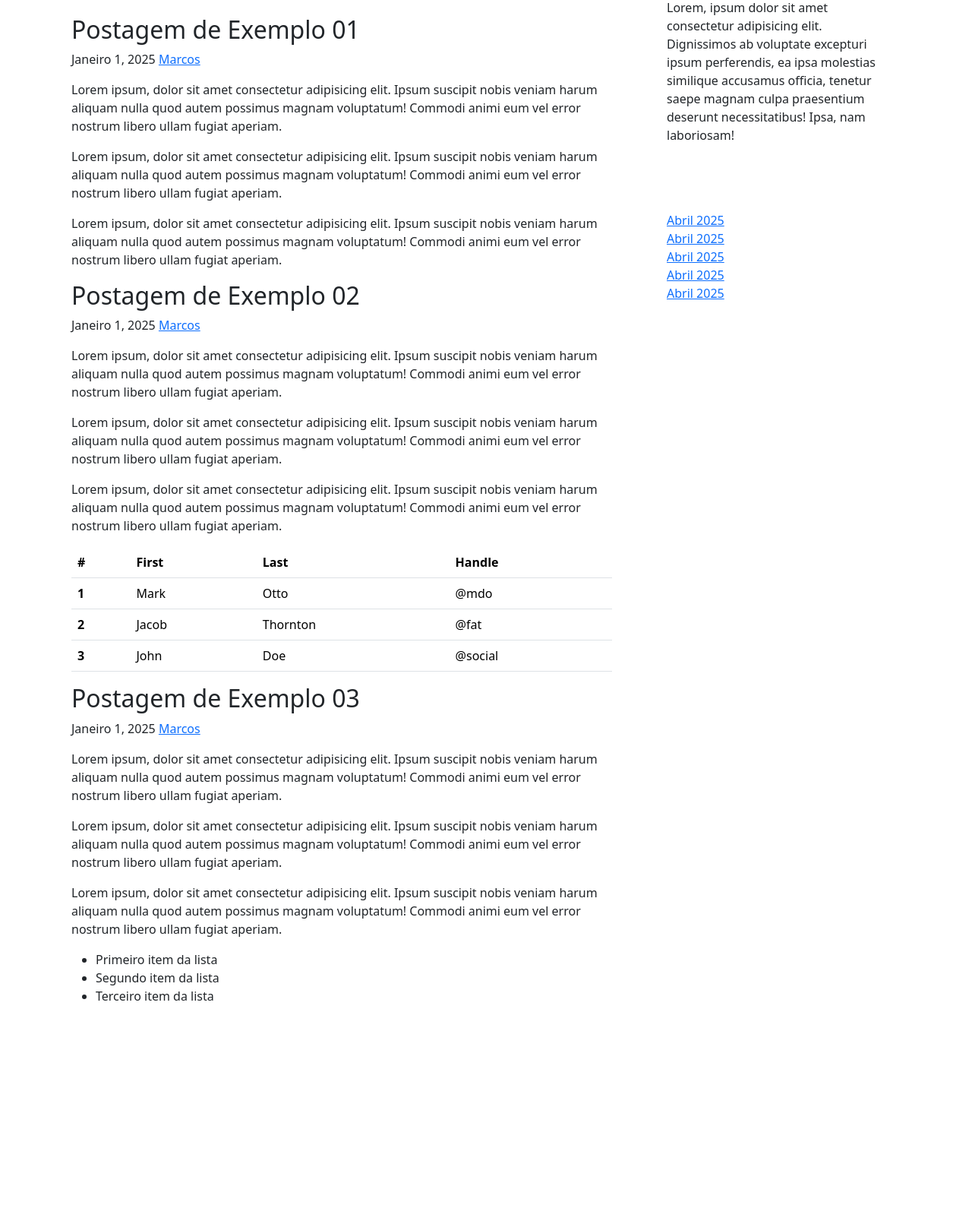
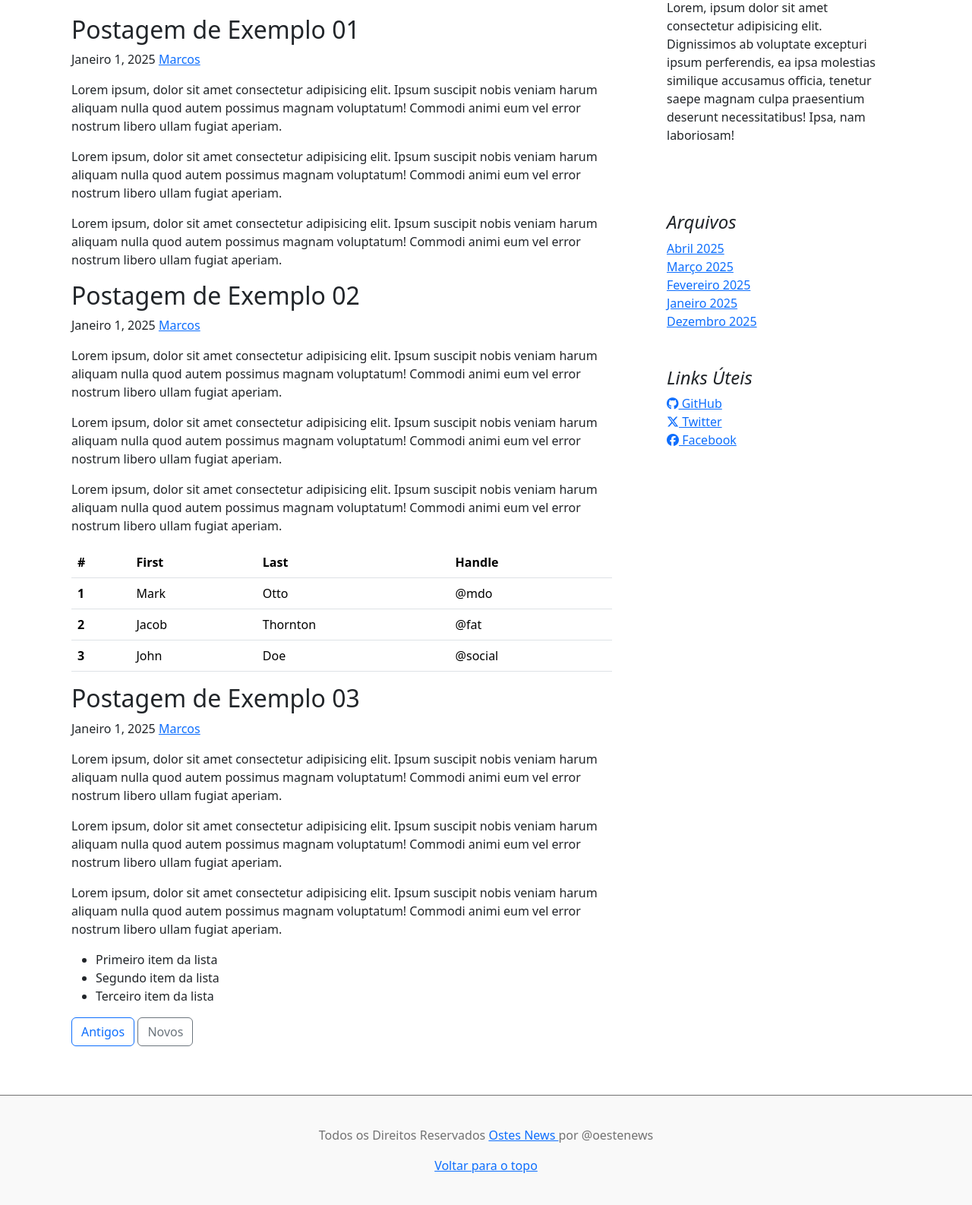
Before and after one commit to CoelhoVM/pweb1_2025_1, a PHP site: page / in a window 1280 px wide. Shown: the part 858-2444 px from the top of the page at 76% size. Before the commit the page ends 2175 px from the top, so only its background shows below. Run offline with PHP 8.4, Linux system fonts and the light colour scheme.

Commit message:
Codigo Finalizado

```diff
--- a/blog/index.html
+++ b/blog/index.html
@@ -240,6 +240,11 @@
 
                     </article>
 
+                    <nav class="blog-pagination">
+                        <a href="#" class="btn btn-outline-primary">Antigos</a>
+                        <a href="#" class="btn btn-outline-secondary disable">Novos</a>
+                    </nav>
+
                 </div>
 
 
@@ -253,29 +258,37 @@
                             </p>
                         </div>
                         <div class="p-4">
+                            <h4 class="fst-italic">Arquivos</h4>
                             <ol class="list-unstyled mb-0">
                                 <li><a href="#">Abril 2025</a></li>
-                                <li><a href="#">Abril 2025</a></li>
-                                <li><a href="#">Abril 2025</a></li>
-                                <li><a href="#">Abril 2025</a></li>
-                                <li><a href="#">Abril 2025</a></li>
+                                <li><a href="#">Março 2025</a></li>
+                                <li><a href="#">Fevereiro 2025</a></li>
+                                <li><a href="#">Janeiro 2025</a></li>
+                                <li><a href="#">Dezembro 2025</a></li>
                             </ol>
                         </div>
-                        <div></div>
+                        <div class="p-4">
+                            <h4 class="fst-italic">Links Úteis</h4>
+                            <ol class="list-unstyled mb-0">
+                                <li><a href="#"><i class="fa-brands fa-github"></i> GitHub</a></li>
+                                <li><a href="#"><i class="fa-brands fa-x-twitter"></i> Twitter</a></li>
+                                <li><a href="#"><i class="fa-brands fa-facebook"></i> Facebook</a></li>
+                            </ol>
+                        </div>
                     </div>
 
                 </div>
 
             </div>
 
-
-
-
         </main>
 
-        <footer></footer>
+    </div>
 
-    </div>
+    <footer class="blog-footer">
+        <p>Todos os Direitos Reservados <a href="#"> Ostes News </a> por <a>@oestenews</a></p>
+        <p><a href="#">Voltar para o topo</a></p>
+    </footer>
 
 
 
--- a/blog/style.css
+++ b/blog/style.css
@@ -6,3 +6,23 @@
 .linha{
     margin-bottom: 4;
 }
+
+.blog-pagination{
+    margin-bottom: 4rem;
+}
+
+.blog-pagination > btn{
+    border-radius: 2rem;
+}
+
+.blog-footer{
+    padding: 2.5rem 0;
+    color: #727272;
+    text-align: center;
+    background-color: #f9f9f9;
+    border-top: 0.05rem solid;
+}
+
+.blog-footer p:last-child{
+    margin-bottom: 0;
+}
```
